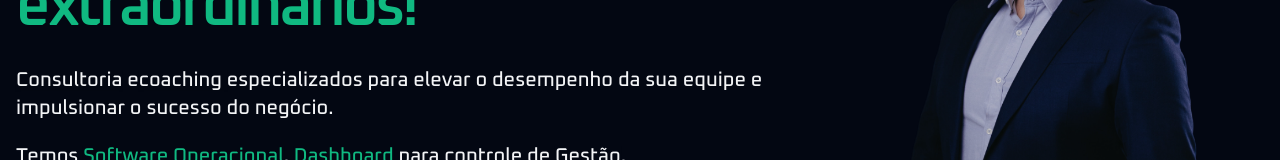
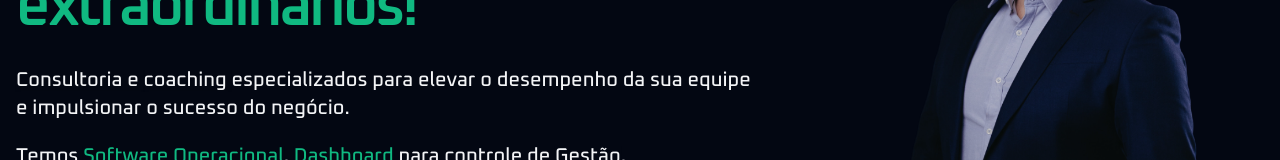
Before and after one commit to Dandevcard/oss-servicos, a Next.js app: page / in a window 1280 px wide. Shown: the part 342-502 px from the top of the page. Built offline with nearby package versions, Linux system fonts and the light colour scheme.

Commit message:
correcao de textos

```diff
--- a/src/app/_components/hero.tsx
+++ b/src/app/_components/hero.tsx
@@ -23,7 +23,7 @@ export default function Hero() {
             </span>
           </h1>
           <p className="w-[340px] md:min-w-[200px] max-w-[500] md:w-[750px] md:max-w[1000]  text-lg md:text-lg lg:text-xl text-center lg:text-start text-gray-100 font-oxanium sm:text-xl  ">
-            <span className=" shadow-sm">Consultoria</span> e
+            <span className=" shadow-sm">Consultoria e </span>
             <span className="  shadow-sm">coaching </span>especializados para
             elevar o desempenho da sua equipe e impulsionar o sucesso do
             negócio.
```
